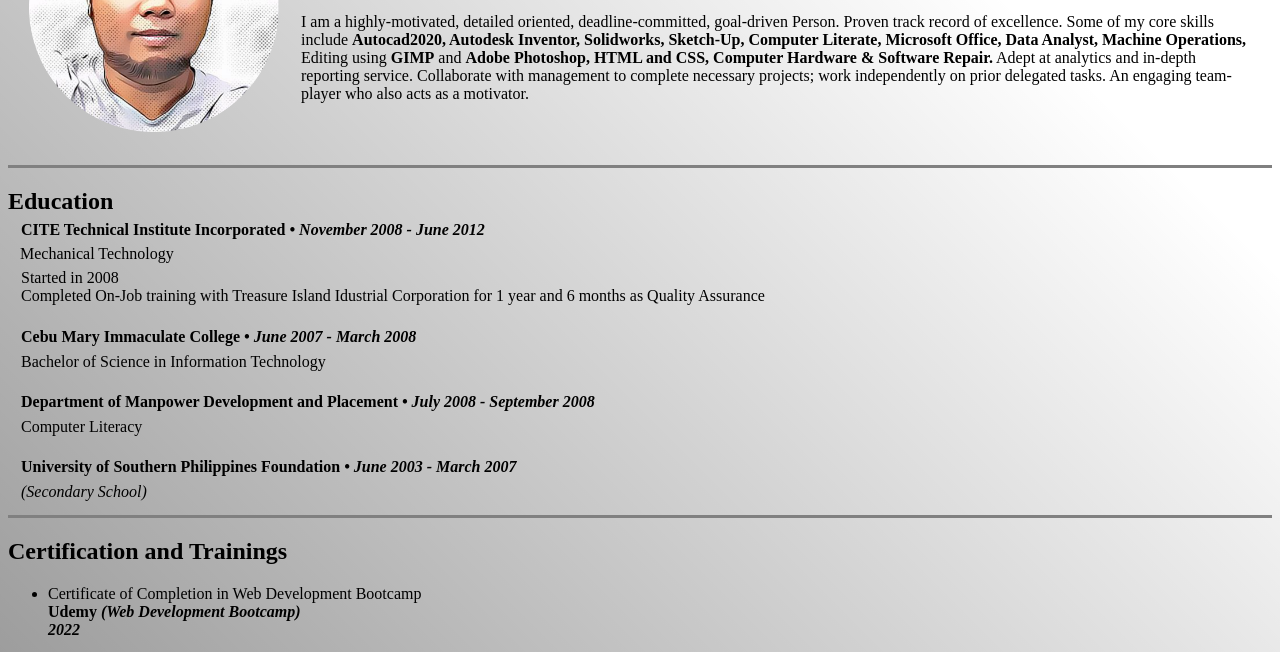
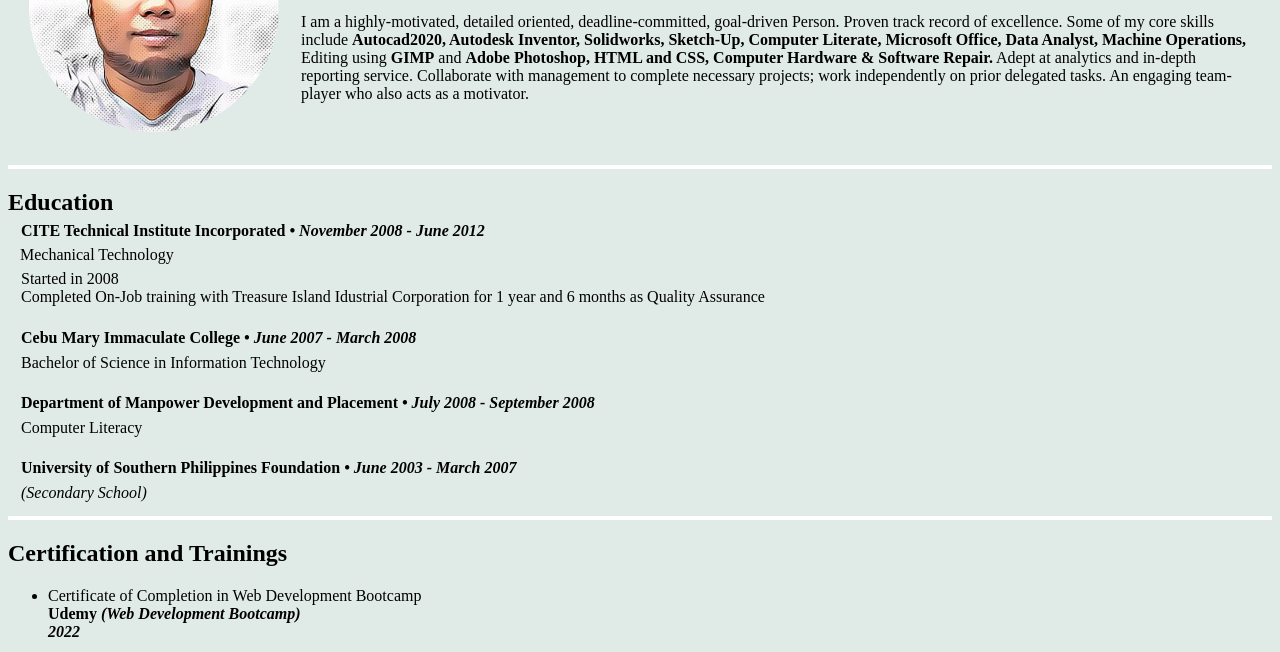
Before and after one commit to fatbog/CV, a plain HTML site: page index.html in a window 1280 px wide. Shown: the part 147-799 px from the top of the page. Drawn offline with Linux system fonts and the light colour scheme.

Commit message:
Update index.html

```diff
--- a/index.html
+++ b/index.html
@@ -7,12 +7,19 @@
   <title>Vince's Personal Site</title>
 </head>
 
-<body style="background-color: /* Permalink - use to edit and share this gradient: https://colorzilla.com/gradient-editor/#000000+0,000000+52&0.65+0,0+87 */
-background: -moz-linear-gradient(45deg,  rgba(0,0,0,0.65) 0%, rgba(0,0,0,0.26) 52%, rgba(0,0,0,0) 87%); /* FF3.6-15 */
-background: -webkit-linear-gradient(45deg,  rgba(0,0,0,0.65) 0%,rgba(0,0,0,0.26) 52%,rgba(0,0,0,0) 87%); /* Chrome10-25,Safari5.1-6 */
-background: linear-gradient(45deg,  rgba(0,0,0,0.65) 0%,rgba(0,0,0,0.26) 52%,rgba(0,0,0,0) 87%); /* W3C, IE10+, FF16+, Chrome26+, Opera12+, Safari7+ */
-filter: progid:DXImageTransform.Microsoft.gradient( startColorstr='#a6000000', endColorstr='#00000000',GradientType=1 ); /* IE6-9 fallback on horizontal gradient */
-">
+<style>
+  body {
+    background-color: #E0EBE8;
+  }
+
+  hr {
+    background-color: white;
+    border-style: none;
+    height: 4px;
+  }
+</style>
+
+<body>
   <table cellspacing="20">
     <tr>
       <td>
```
